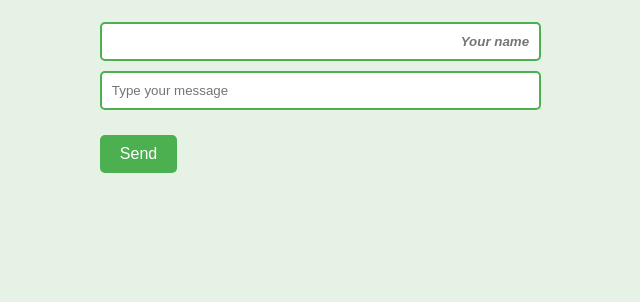
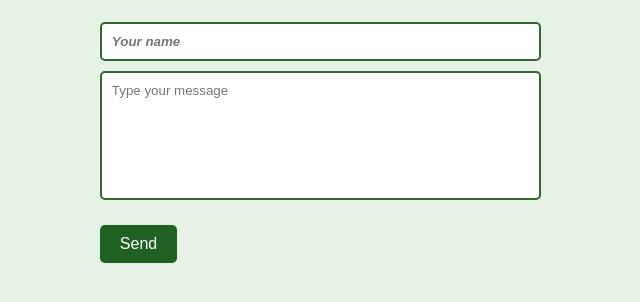
Before and after one commit to RihannaP/Chat-application, a website: page frontend/index.html in a window 1280 px wide. Shown: the part 68-370 px from the top of the page, without its empty margins (295-935 px from the left). Drawn offline with Linux system fonts and the light colour scheme.

Commit message:
update css

```diff
--- a/frontend/style.css
+++ b/frontend/style.css
@@ -25,7 +25,7 @@ h1 {
   text-align: center;
 }
 
-/* Quote / Message container */
+/* Message container */
 #quote, #messages {
   background-color: #c8e6c9; /* soft green */
   border: 2px solid #4caf50;
@@ -33,7 +33,7 @@ h1 {
   padding: 15px 20px;
   margin-bottom: 10px;
   width: 90%;
-  max-width: 600px;
+  max-width: 900px;
   color: #1b5e20; /* dark text */
   font-size: 1.2rem;
 }
@@ -42,14 +42,14 @@ h1 {
 #author {
   font-style: italic;
   font-weight: bold;
-  text-align: right;
+  text-align: left;
   margin-top: 5px;
   color: #2e7d32;
 }
 
 /* Button */
 button {
-  background-color: #4caf50;
+  background-color: #206223;
   color: white;
   padding: 10px 20px;
   font-size: 1rem;
@@ -61,7 +61,7 @@ button {
 }
 
 button:hover {
-  background-color: #388e3c;
+  background-color: #3aa940;
 }
 
 /* Form inputs */
@@ -70,8 +70,11 @@ input, textarea {
   max-width: 600px;
   padding: 10px;
   margin-bottom: 10px;
-  border: 2px solid #4caf50;
+  border: 2px solid #2f6931;
   border-radius: 5px;
+}
+#text{
+    padding-bottom: 100px;
 }
 
 /* Form message */
```
